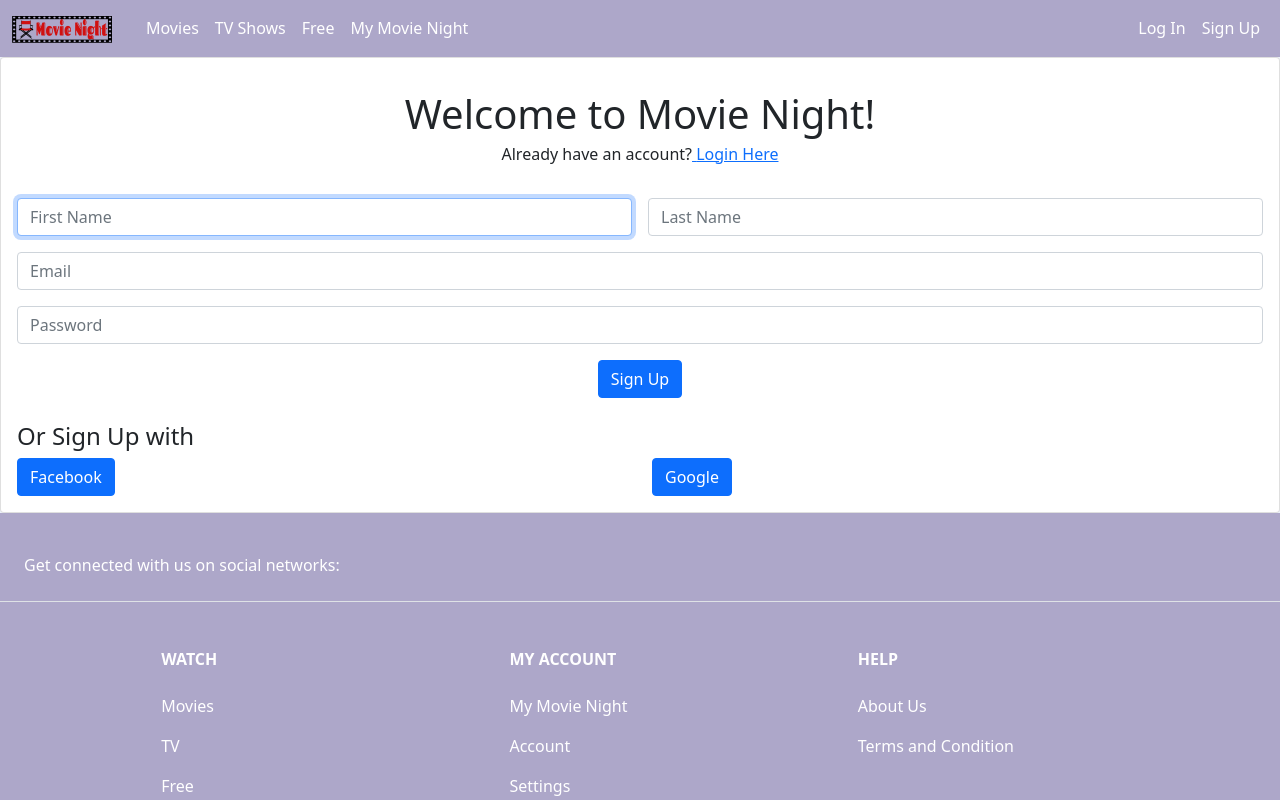
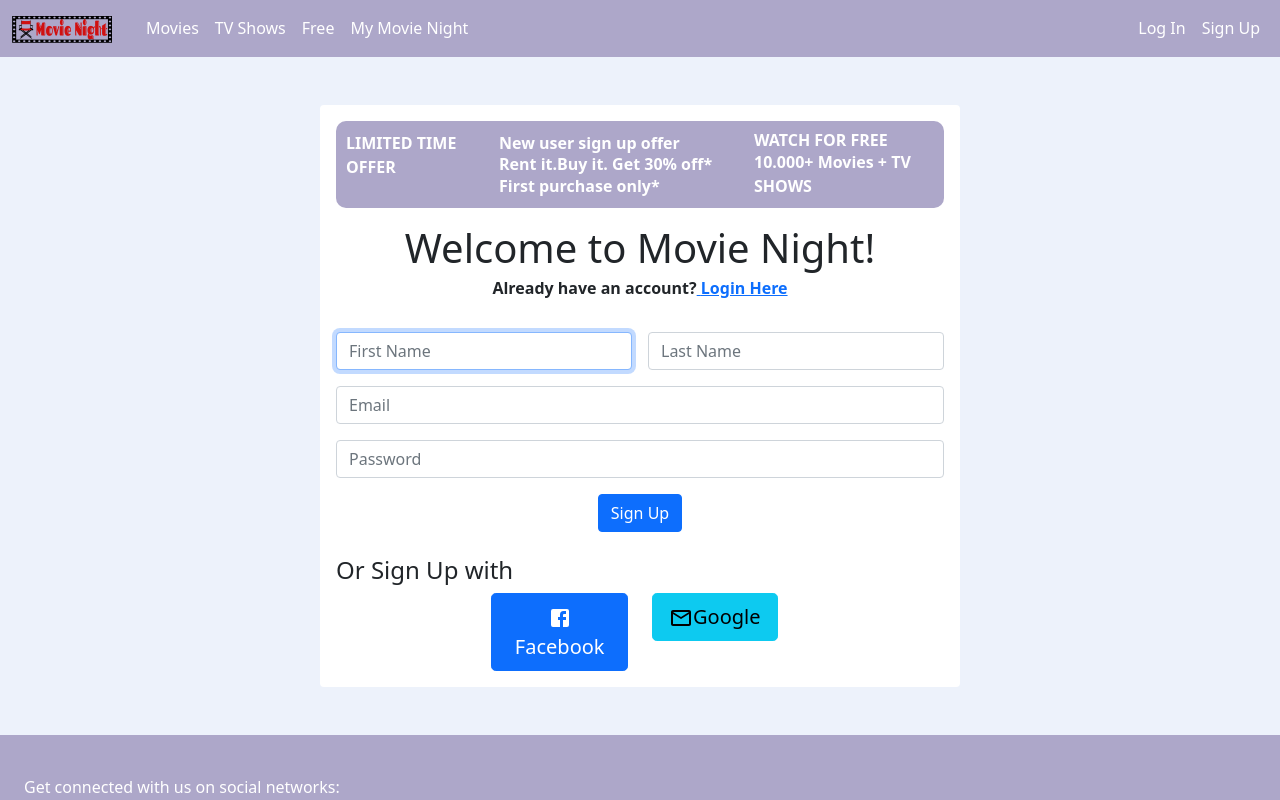
Before and after one commit to ElisaNgLi/MovieNight, a React (Create React App) app: page /registration in a window 1280 px wide. Shown: the top 800 px of the page. Built offline with nearby package versions, Linux system fonts and the light colour scheme.

Commit message:
update registration style

```diff
--- a/package.json
+++ b/package.json
@@ -3,6 +3,7 @@
   "version": "0.1.0",
   "private": true,
   "dependencies": {
+    "@material-ui/icons": "^4.11.2",
     "@testing-library/jest-dom": "^5.14.1",
     "@testing-library/react": "^11.2.7",
     "@testing-library/user-event": "^12.8.3",
--- /dev/null
+++ b/src/components/Registration/Registration.css
@@ -0,0 +1,25 @@
+.card.registration {
+  width: 40rem;
+  margin: 0 auto;
+  float: none;
+  border-style: none;
+}
+
+.butto-fb {
+  width: 200px;
+}
+
+.advertisement {
+  background-color: #ada7c9;
+  color: white;
+  padding: 10px;
+  border-radius: 10px;
+}
+
+.advertisement.row,
+p,
+h6 {
+  padding: 0;
+  margin: 0;
+  font-weight: bold;
+}
--- a/src/components/Registration/Registration.js
+++ b/src/components/Registration/Registration.js
@@ -1,12 +1,31 @@
 import React from "react";
 import { Link } from "react-router-dom";
+import FacebookIcon from "@material-ui/icons/Facebook";
+import MailOutlineIcon from "@material-ui/icons/MailOutline";
 
+import "./Registration.css";
 import Title from "../Style/Title";
 
 const Registration = () => {
   return (
-    <div className="card">
+    <div className="card registration mt-5 mb-5">
       <div className="card-body">
+        <div className="advertisement">
+          <div className="row">
+            <div className="col-3 mt-0 mb-0">
+              <p>LIMITED TIME OFFER</p>
+            </div>
+            <div className="col mt-0 mb-0">
+              <p>New user sign up offer</p>
+              <h6>Rent it.Buy it. Get 30% off*</h6>
+              <p>First purchase only*</p>
+            </div>
+            <div className="col-4 mt-0 mb-0">
+              <h6>WATCH FOR FREE</h6>
+              <p>10.000+ Movies + TV SHOWS</p>
+            </div>
+          </div>
+        </div>
         <Title name="Welcome to Movie Night!" />
         <p className="card-subtitle text-center">
           Already have an account?
@@ -50,23 +69,27 @@ const Registration = () => {
             />
           </div>
           <div className="text-center">
-            <button type="submit" className="btn btn-primary">
+            <button type="submit" className="btn btn-primary btn-md">
               Sign Up
             </button>
           </div>
         </form>
-        <div className="mt-4">
+        <div className="mt-4 ">
           <h4>Or Sign Up with</h4>
+          <div className="d-flex justify-content-center">
             <div className="row">
               <div className="col">
-              <button type="submit" className="btn btn-primary">
+                <button type="submit" className="btn btn-primary btn-lg">
+                  <FacebookIcon />
                   Facebook
                 </button>
               </div>
               <div className="col">
-              <button type="submit" className="btn btn-primary">
+                <button type="submit" className="btn btn-info btn-lg">
+                  <MailOutlineIcon />
                   Google
                 </button>
+              </div>
             </div>
           </div>
         </div>
```
Also changed, not shown: 1 other file (tests, documents, lock files or other folders). Lines whose indentation alone changed are shown as unchanged.
